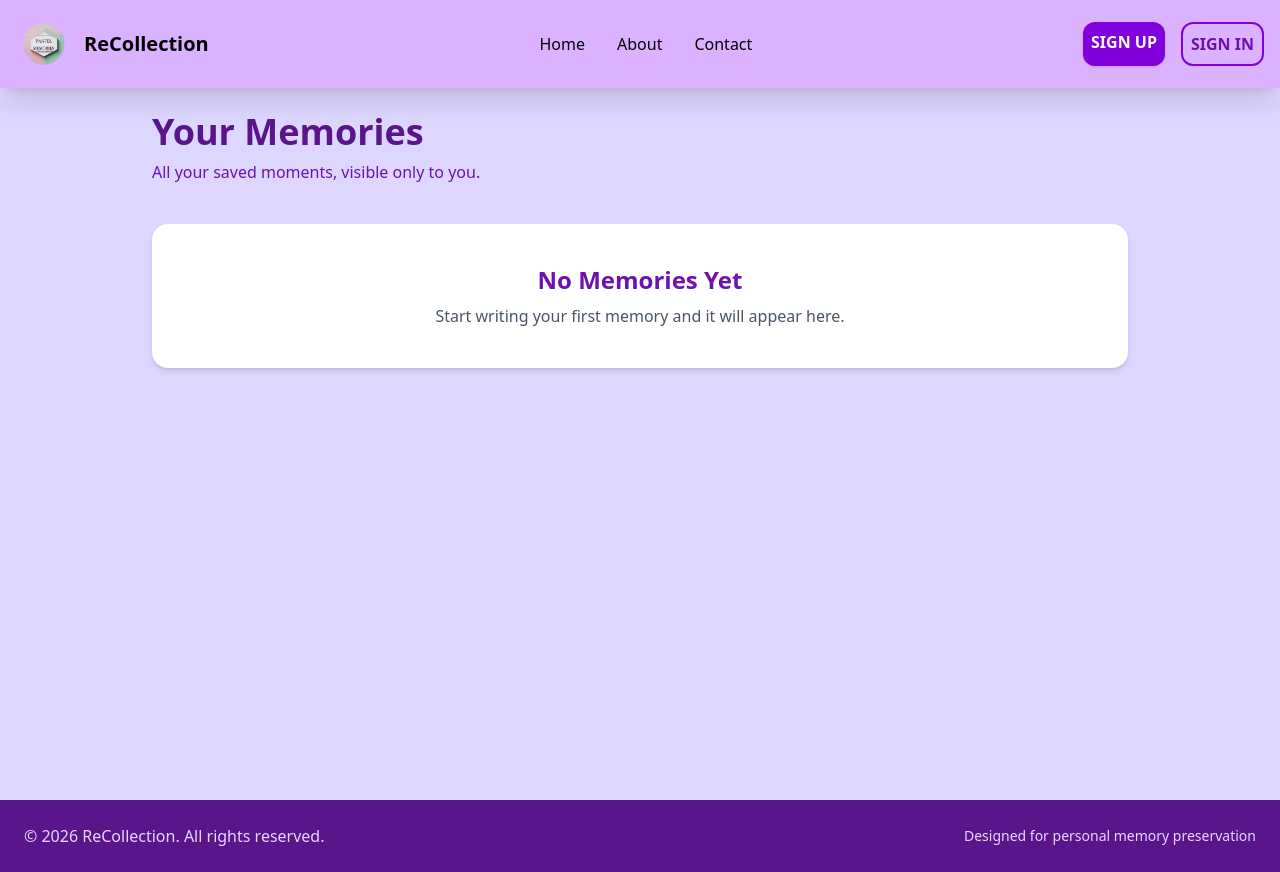
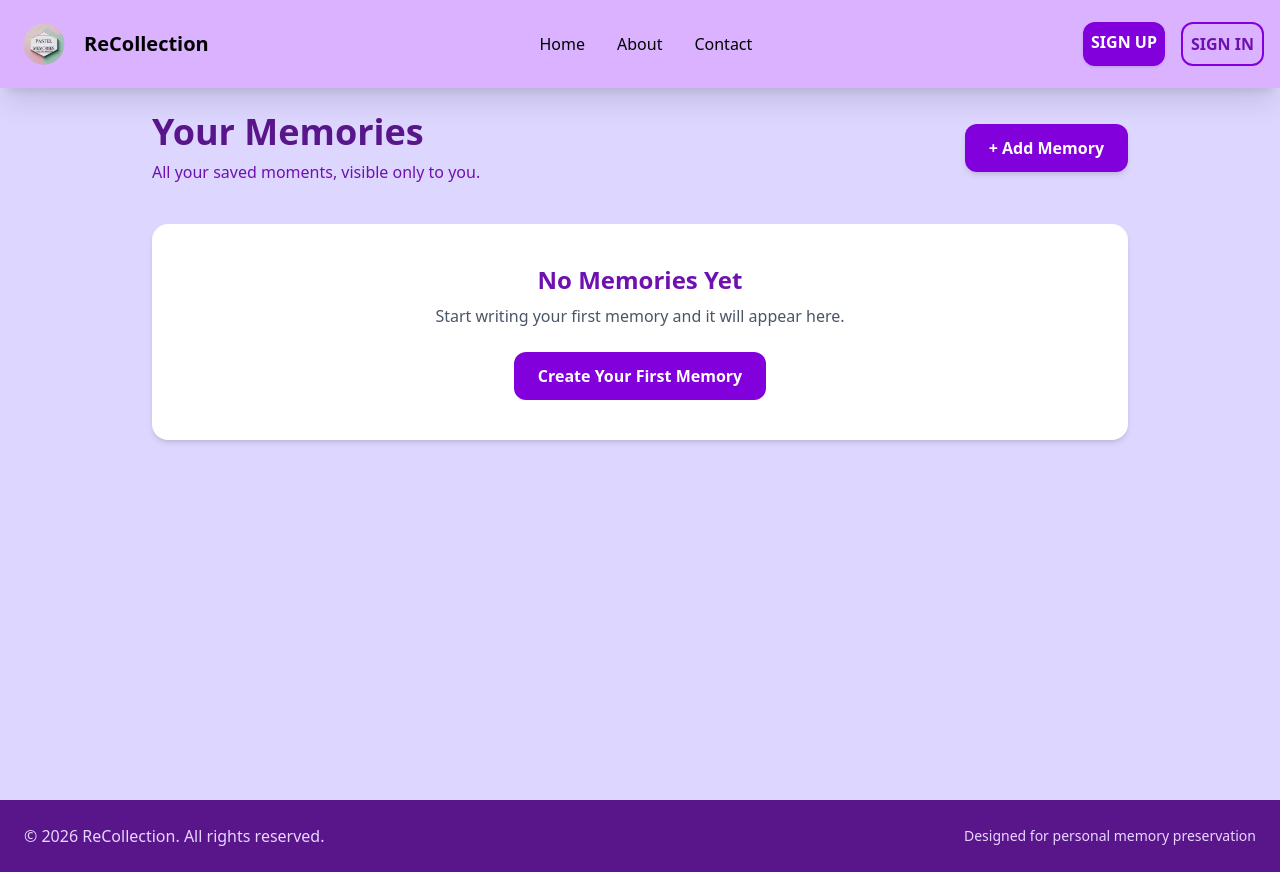
Before and after one commit to mdmohidulislammi/Learning, a Django app: page /read-memory/ in a window 1280 px wide. Run offline with Django 5.2, Linux system fonts and the light colour scheme; data that the repository does not hold is empty; some libraries are stand-ins or nearby versions.

Commit message:
CRUD operation for memory is done

```diff
--- a/Django Framework/Milestone 1/memories/memories/admin.py
+++ b/Django Framework/Milestone 1/memories/memories/admin.py
@@ -4,7 +4,7 @@ from django.contrib.auth.models import User
 
 
 class MemoryAdmin(admin.ModelAdmin):
-    list_display=('id','title', 'author', 'created_at')
+    list_display=('id','title','body', 'author', 'created_at')
     prepopulated_fields={'slug':('title',)}
     search_fields=('id', 'title', 'author__username')
     list_editable=('title',)
--- a/Django Framework/Milestone 1/memories/memories/models.py
+++ b/Django Framework/Milestone 1/memories/memories/models.py
@@ -4,9 +4,9 @@ from django.contrib.auth.models import User
 
 class Memory(models.Model):
     title=models.CharField(max_length=100)
-    slug=models.SlugField(unique=True, blank=True)
+    slug=models.SlugField(unique=True, blank=False)
     author=models.ForeignKey(User, on_delete=models.CASCADE)
-    body=models.TextField(max_length=1000000)
+    body=models.TextField(max_length=100000)
     created_at=models.DateTimeField(auto_now_add=True)
     updated_at=models.DateTimeField(auto_now=True)
     class Meta:
--- a/Django Framework/Milestone 1/memories/memories/templates/memories_page.html
+++ b/Django Framework/Milestone 1/memories/memories/templates/memories_page.html
@@ -3,14 +3,49 @@
 
 {% block home %}
 
+{% if messages %}
+<div class="max-w-7xl mx-auto px-4 mt-4 space-y-3">
+  {% for message in messages %}
+  <div class="px-4 py-3 rounded-lg text-sm font-medium
+      {% if message.tags == 'error' %}
+        bg-red-500/20 text-red-500 border border-red-500/30
+      {% elif message.tags == 'warning' %}
+        bg-yellow-500/20 text-yellow-400 border border-yellow-500/30
+      {% else %}
+        bg-blue-500/20 text-blue-600 border border-blue-500/30
+      {% endif %}
+  ">
+    {{ message }}
+  </div>
+  {% endfor %}
+</div>
+{% endif %}
+
 <!-- Memories Page -->
 <section class="pt-28 pb-20 bg-violet-200 min-h-screen">
   <div class="max-w-5xl mx-auto px-4 sm:px-6">
 
-    <!-- Page Header -->
-    <div class="mb-10 text-center sm:text-left">
-      <h1 class="text-3xl sm:text-4xl font-bold text-purple-900">Your Memories</h1>
-      <p class="text-purple-800 mt-2">All your saved moments, visible only to you.</p>
+    <!-- Header + Add Memory -->
+    <div class="flex flex-col sm:flex-row sm:items-center sm:justify-between mb-10 gap-4">
+      <div>
+        <h1 class="text-3xl sm:text-4xl font-bold text-purple-900">
+          Your Memories
+        </h1>
+        <p class="text-purple-800 mt-2">
+          All your saved moments, visible only to you.
+        </p>
+      </div>
+
+      <!-- Add Memory Button -->
+      <a href="{% url 'create-memory' %}"
+         class="inline-flex items-center justify-center
+                bg-purple-700 hover:bg-purple-800
+                text-white font-semibold
+                px-6 py-3 rounded-xl
+                transition shadow-md
+                w-full sm:w-auto text-center">
+        + Add Memory
+      </a>
     </div>
 
     <!-- Memories List -->
@@ -21,24 +56,77 @@
       <div class="bg-white rounded-2xl shadow-lg p-5 sm:p-6 hover:shadow-xl transition">
 
         <!-- Date & Time -->
-        <div class="flex flex-col sm:flex-row sm:items-center sm:justify-between mb-3 text-sm text-gray-500">
+        <div class="flex flex-col sm:flex-row sm:items-center sm:justify-between
+                    mb-3 text-sm text-gray-500 gap-1">
           <span>{{ memory.created_at|date:"F d, Y" }}</span>
           <span>{{ memory.created_at|time:"h:i A" }}</span>
         </div>
 
-        <!-- Heading -->
-        <h2 class="text-xl font-semibold text-purple-800 mb-2 break-words">
+        <!-- Title -->
+        <h2 class="text-xl font-semibold text-purple-800 mb-4 break-words">
           {{ memory.title }}
         </h2>
+
+        <!-- Action Buttons -->
+        <div class="flex flex-col sm:flex-row gap-3 sm:gap-4 sm:justify-end">
+
+           <!-- Details memory -->
+             <a href="{% url 'individual-memory' id=memory.id %}"
+             class="w-full sm:w-auto
+                    text-center
+                    px-5 py-2 rounded-lg
+                    border border-green-600
+                    text-green-700 font-medium
+                    hover:bg-green-500 transition">
+            Details
+          </a>
+
+          <!-- Edit -->
+          <a href="{% url 'update-memory' id=memory.id %}"
+             class="w-full sm:w-auto
+                    text-center
+                    px-5 py-2 rounded-lg
+                    border border-purple-600
+                    text-purple-700 font-medium
+                    hover:bg-purple-50 transition cursor-pointer">
+            Edit
+          </a>
+
+          <!-- Delete -->
+
+          <form method="POST"
+                action="{% url 'delete-memory' memory.id %}"
+                onsubmit="return confirm('Are you sure you want to delete this memory?');"
+                class="w-full sm:w-auto">
+            {% csrf_token %}
+            <button type="submit"
+                    class="w-full sm:w-auto
+                           px-5 py-2 rounded-lg
+                           bg-red-600 hover:bg-red-700
+                           text-white font-medium transition">
+              Delete
+            </button>
+          </form>
+
+        </div>
       </div>
+
       {% empty %}
-
       <!-- Empty State -->
       <div class="text-center bg-white rounded-2xl shadow-md p-10">
-        <h2 class="text-2xl font-semibold text-purple-800 mb-2">No Memories Yet</h2>
-        <p class="text-gray-600">Start writing your first memory and it will appear here.</p>
+        <h2 class="text-2xl font-semibold text-purple-800 mb-2">
+          No Memories Yet
+        </h2>
+        <p class="text-gray-600 mb-6">
+          Start writing your first memory and it will appear here.
+        </p>
+        <a href="{% url 'create-memory' %}"
+           class="inline-block bg-purple-700 hover:bg-purple-800
+                  text-white font-semibold
+                  px-6 py-3 rounded-xl transition">
+          Create Your First Memory
+        </a>
       </div>
-
       {% endfor %}
 
     </div>
--- a/Django Framework/Milestone 1/memories/memories/templates/memory.html
+++ b/Django Framework/Milestone 1/memories/memories/templates/memory.html
@@ -9,7 +9,7 @@
 
     <!-- Back Button -->
     <div class="mb-6">
-      <a  class="inline-flex items-center text-purple-800 font-medium hover:text-purple-900 transition cursor-pointer">
+      <a href="{% url 'read-memory' %}"  class="inline-flex items-center text-purple-800 font-medium hover:text-purple-900 transition cursor-pointer">
         ← Back to Memories
       </a>
     </div>
--- a/Django Framework/Milestone 1/memories/memories/urls.py
+++ b/Django Framework/Milestone 1/memories/memories/urls.py
@@ -1,7 +1,11 @@
 from django.urls import path
-from memories.views import home, create_memory, update_memory, delete_memory, read_memory
+from memories.views import home, create_memory, update_memory, delete_memory, read_memory, individual_memory
 urlpatterns = [
     path('',home, name='home'),
     path('create-memory/', create_memory, name='create-memory'),
     path('read-memory/', read_memory, name='read-memory'),
+   path('memory/<int:id>/', individual_memory, name='individual-memory'),
+   path('delete-memory/<int:id>', delete_memory, name='delete-memory'),
+   path('update/<int:id>/',update_memory, name='update-memory' )
+
 ]
--- a/Django Framework/Milestone 1/memories/memories/views.py
+++ b/Django Framework/Milestone 1/memories/memories/views.py
@@ -20,19 +20,19 @@ def home(request):
 def create_memory(request):
     current_year=date.today().year
     if request.method == "POST":
-        form = MemoryForm(request.POST, request.FILES)
+        form = MemoryForm(request.POST)
         if form.is_valid():
-            post = form.save(commit=False)
-            post.author = request.user
-            post.save()
-            title=form.cleaned_data['title']
-            post.slug=slugify(title)
-            post.save()
-            return redirect("read_memory")
+          post = form.save(commit=False)
+          post.author = request.user
+        #   post.save()
+          title=form.cleaned_data['title']
+          post.slug=slugify(title)
+          post.save()
+          return redirect('read-memory')
+
         else:
-            id=request.user.id
             messages.error(request, "Post is not valid. Please try again...")
-            return redirect('home')
+            return redirect('read-memory')
     else:
         form = MemoryForm()
 
@@ -50,8 +50,45 @@ def read_memory(request):
         'memories':memories
     }
     return render(request,'memories_page.html',context)
+def individual_memory(request, id):
+    current_year=date.today().year
+    post = get_object_or_404(Memory.objects.select_related('author'), id=id)
+    context={
+        'year':current_year,
+        'memory':post,
+    }
+    return render(request, 'memory.html', context)
 
-def update_memory(request):
-    pass
-def delete_memory(request):
-    pass
+def update_memory(request, id):
+    current_year=date.today().year
+    memory=get_object_or_404(Memory, id=id)
+    # memory = get_object_or_404(Memory.objects.select_related('author'), id=id)
+
+    if request.method=='POST':
+        form=MemoryForm(request.POST, instance=memory)
+        if form.is_valid():
+            updated_form=form.save(commit=False)
+            updated_form.author=request.user
+            title=form.cleaned_data['title']
+            updated_form.slug=slugify(title)
+            updated_form.save()
+            messages.success(request, "Post updated Successfully!")
+            return redirect('read-memory')
+        else:
+            messages.error(request, 'Updated Failed. Please try again...')
+            return redirect('read-memory')
+    else:
+        form=MemoryForm(instance=memory)
+    context={
+        "year":current_year,
+        "form":form,
+        "memory":memory
+    }
+    return render(request, 'memory_form.html', context)
+
+def delete_memory(request, id):
+    current_year=date.today().year
+    post = get_object_or_404(Memory.objects.select_related('author'), id=id)
+    post.delete()
+    messages.success(request, 'Post deleted successfully .')
+    return redirect('read-memory')
--- a/Django Framework/Milestone 1/memories/static/js/script.js
+++ b/Django Framework/Milestone 1/memories/static/js/script.js
@@ -26,7 +26,6 @@ function createPopup(content) {
     border border-white/30
     rounded-2xl shadow-2xl
     text-center
-
     opacity-0 scale-95
     transition-all duration-200 ease-out
   `;
@@ -80,10 +79,10 @@ document.getElementById('about').addEventListener('click', function (e) {
   e.stopPropagation();
 
   togglePopup(`
-    <h2 class="text-xl font-semibold mb-3 text-white">
+    <h2 class="text-xl font-semibold mb-3 text-black">
       Recollection — Your Memories, Securely Preserved
     </h2>
-    <p class="text-sm text-gray-200 leading-relaxed">
+    <p class="text-sm text-black leading-relaxed ">
       Recollection is a personal memory-keeping platform designed to help you capture,
       store, and relive your most meaningful moments.
 
@@ -105,22 +104,22 @@ document.getElementById('contact').addEventListener('click', function (e) {
   e.stopPropagation();
 
   togglePopup(`
-    <h2 class="text-xl font-semibold mb-4 text-white">Contact Links</h2>
+    <h2 class="text-xl font-semibold mb-4 text-black">Contact Links</h2>
     <ul class="space-y-3 text-gray-200">
-      <li class="font-semibold md:text-lg">
-        📧 Email: islamohidul856mi647360@gmail.com
+      <li class="font-semibold md:text-lg text-black">
+        📧 Email : islamohidul856mi647360@gmail.com
       </li>
       <li>
         <a href="https://www.linkedin.com/in/md-mi/"
            target="_blank"
-           class="font-semibold md:text-lg underline hover:text-white">
+           class="font-semibold md:text-lg underline hover:text-white text-black">
            LinkedIn
         </a>
       </li>
       <li>
         <a href="https://github.com/mdmohidulislammi/"
            target="_blank"
-           class="font-semibold md:text-lg underline hover:text-white">
+           class="font-semibold md:text-lg underline hover:text-white text-black>
            GitHub
         </a>
       </li>
```
Also changed, not shown: Django Framework/Milestone 1/memories/memories/forms.py (+6 -4 lines), Django Framework/Milestone 1/memories/memories/templates/memory_form.html (+2 -31 lines), Django Framework/Milestone 1/memories/memories/migrations/0003_alter_memory_body_alter_memory_slug.py (added).
